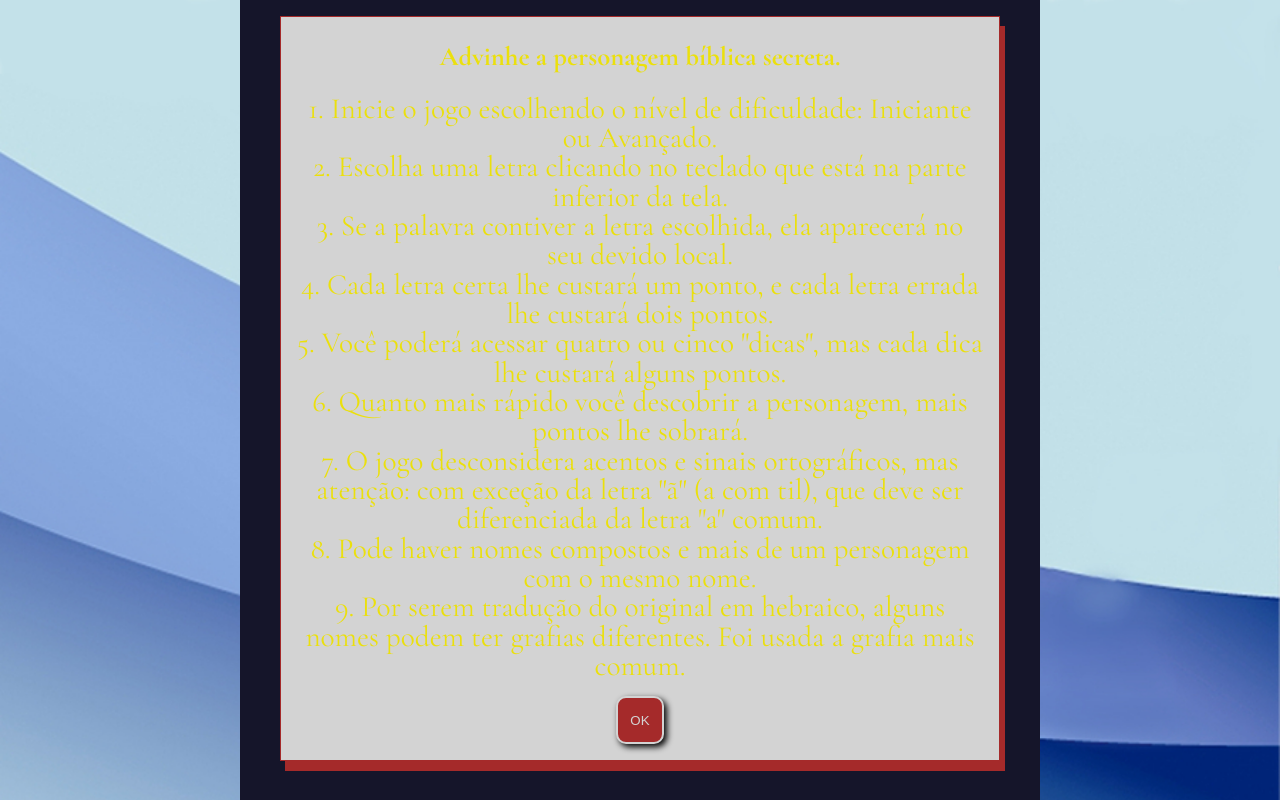
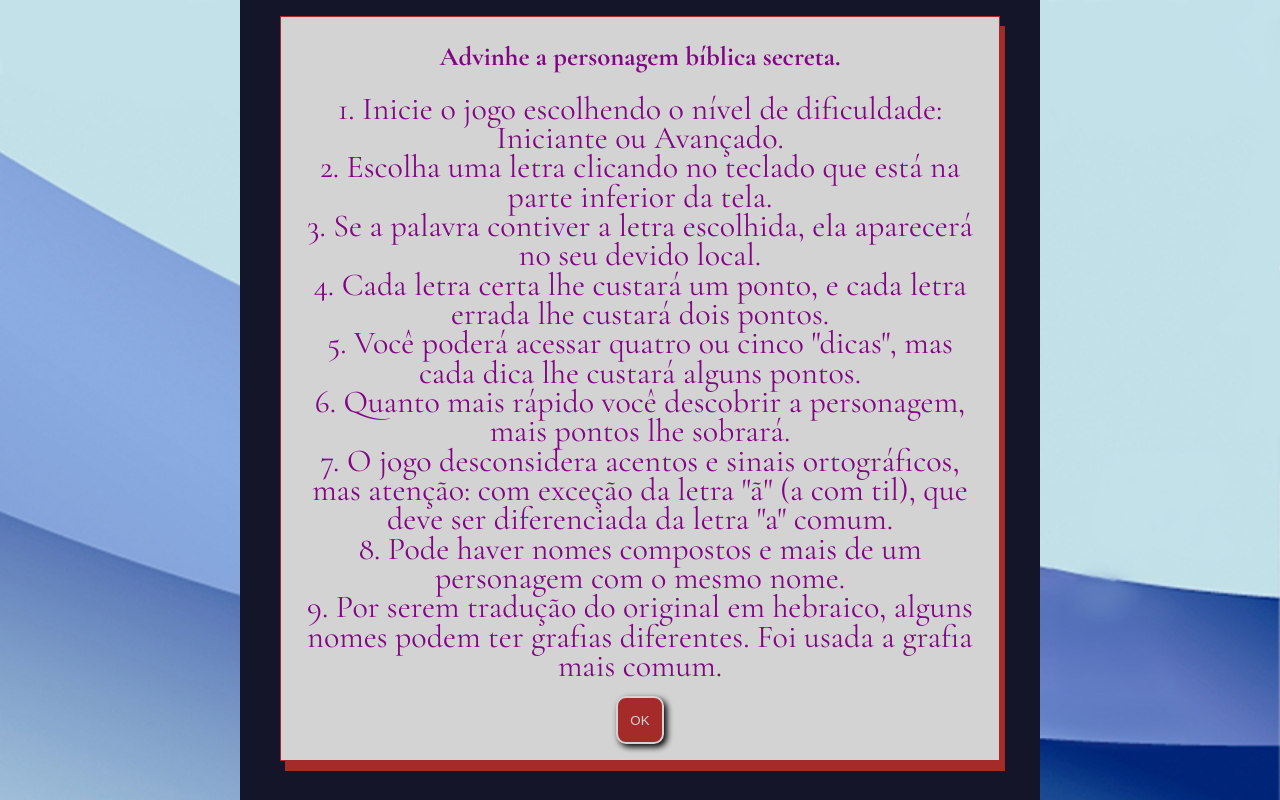
Before and after one commit to Risiferraz/quem-e, a plain HTML site: page index.html in a window 1280 px wide. Both pictures are taken after a click on the button "- - - Como jogar: - - -". Drawn offline with nearby package versions, Linux system fonts and the light colour scheme.

Commit message:
Ajustes no tamanho da fonte do tooltip (4)

```diff
--- a/css/style-pagina-inicial.css
+++ b/css/style-pagina-inicial.css
@@ -61,10 +61,10 @@ html {
     transform: translateX(-50%);
     padding: 2%;
     width: 90%;
-    font-size: clamp(18pt, 22pt, 25pt);
+    font-size: clamp(18pt, 24pt, 25pt);
     line-height: 22pt;
     text-align: center;
-    color: rgb(235, 224, 12);
+    color: rgb(130, 5, 132);
     /* color: brown; */
     box-shadow: 5px 10px brown;
     border: 1px solid brown;
```
